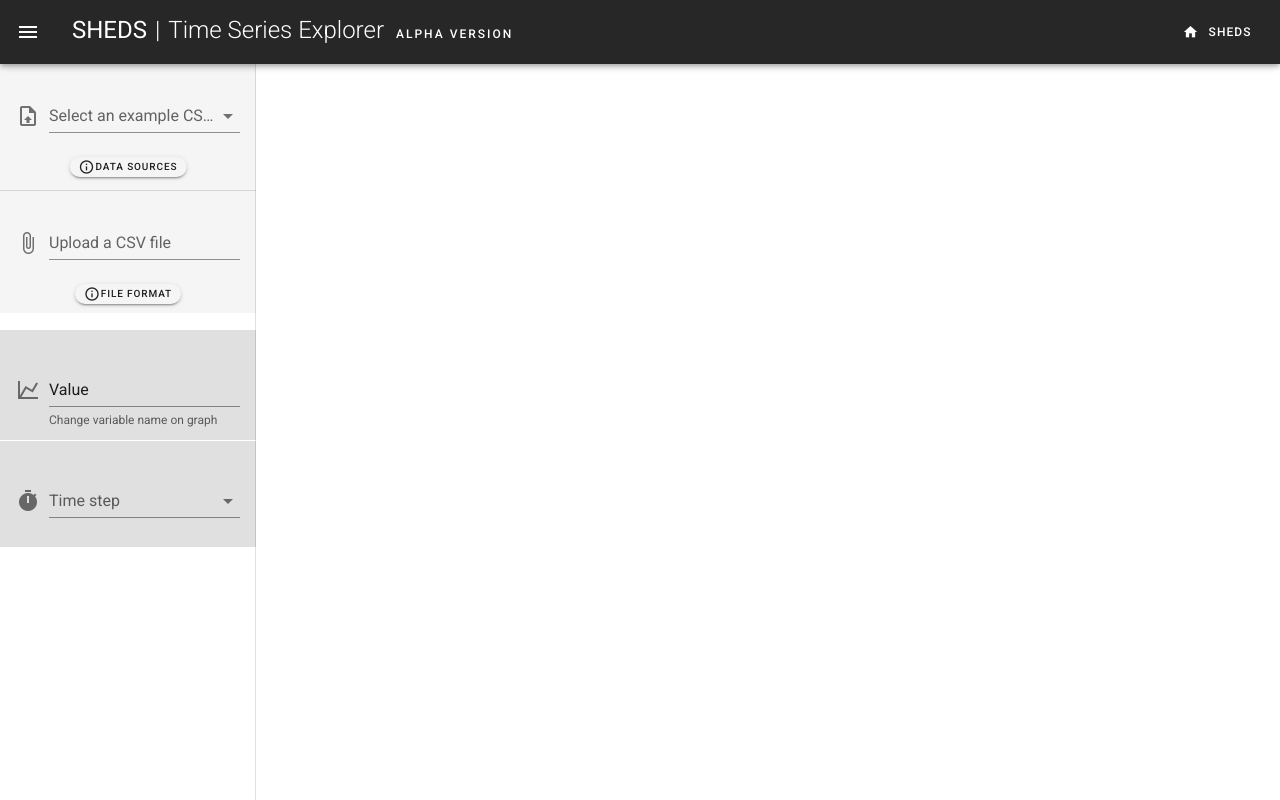
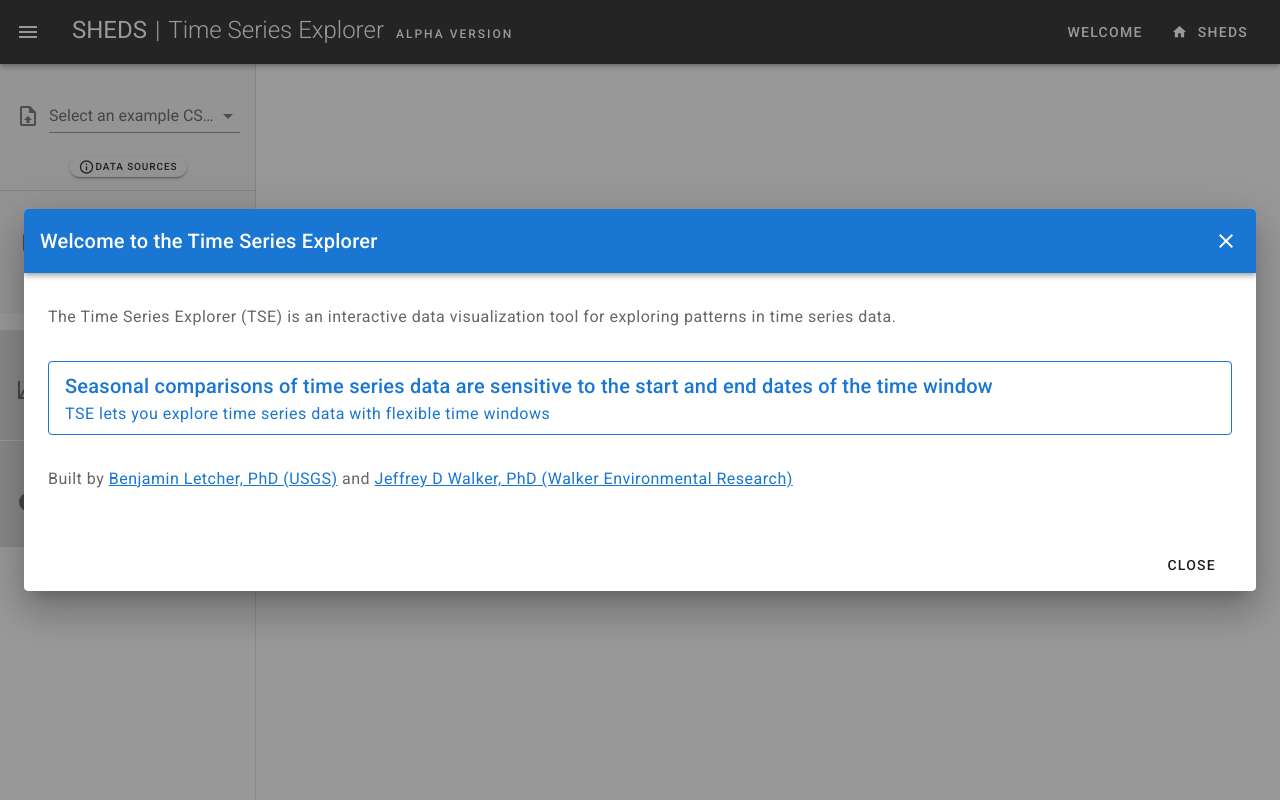
Before and after one commit to bletcher/ctse, a Vue app: page / in a window 1280 px wide. Built offline with nearby package versions, Linux system fonts and the light colour scheme.

Commit message:
started welcome

```diff
--- a/src/App.vue
+++ b/src/App.vue
@@ -11,7 +11,11 @@
         <span class="text-uppercase overline ml-3">Alpha Version</span>
       </v-toolbar-title>
       <v-spacer></v-spacer>
-      <v-btn text small href="https://ecosheds.org">
+      <v-btn text medium @click="dialogs.showIntro = true">
+        Welcome
+      </v-btn>
+
+      <v-btn text medium href="https://ecosheds.org">
         <v-icon small left>mdi-home</v-icon> SHEDS
       </v-btn>
     </v-app-bar>
@@ -263,15 +267,37 @@
           </div>
         </v-card>
       </v-container>
+
       <v-dialog v-model="dialogs.showIntro">
         <v-card>
-          <p>test</p>
-          <v-img
-            src="./assets/intro.png"
-          >
-          </v-img>
+          <v-toolbar color="primary" dark>
+            <span class="title">Welcome to the Time Series Explorer</span>
+            <v-spacer></v-spacer>
+            <v-btn icon small class="mr-0" @click="dialogs.showIntro = false"><v-icon>mdi-close</v-icon></v-btn>
+          </v-toolbar>
+
+          <v-card-text class="body-1 py-8">
+            <p>
+              The Time Series Explorer (TSE) is an interactive data visualization tool for exploring
+              patterns in time series data.
+            </p>
+            <v-alert outlined prominent class="mt-8 mb-8 py-2" color="primary">
+              <div class="title">Seasonal comparisons of time series data are sensitive to the start and end dates of the time window</div>
+                TSE lets you explore time series data with flexible time windows
+            </v-alert>
+            <p>
+              Built by <a href="https://www.usgs.gov/staff-profiles/benjamin-h-letcher?qt-staff_profile_science_products=0#qt-staff_profile_science_products" target="_blank">Benjamin Letcher, PhD (USGS)</a>
+              and <a href="https://walkerenvres.com" target="_blank">Jeffrey D Walker, PhD (Walker Environmental Research)</a>
+            </p>
+          </v-card-text>
+
+          <v-card-actions class="mx-4">
+            <v-spacer></v-spacer>
+            <v-btn text @click="dialogs.showIntro = false">close</v-btn>
+          </v-card-actions>
         </v-card>
       </v-dialog>
+
     </v-content>
   </v-app>
 </template>
@@ -331,7 +357,7 @@ export default {
     drawer: true,
     dialogs: {
       about: false,
-      showIntro: false
+      showIntro: true
     },
     minCumulAll: [],
     minOfMinCumul: null,
--- a/src/components/BrushChart.vue
+++ b/src/components/BrushChart.vue
@@ -141,6 +141,7 @@ export default {
     updateBrushChart () {
       this.svgElements.context.select('.brush')
         .call(this.brush.move, this.extent.map(this.scales.x, this.scales.x.invert))
+        .call(this.brushHandle, this.extent.map(this.scales.x, this.scales.x.invert))
     },
     line (scales) {
       return d3.line()
```
